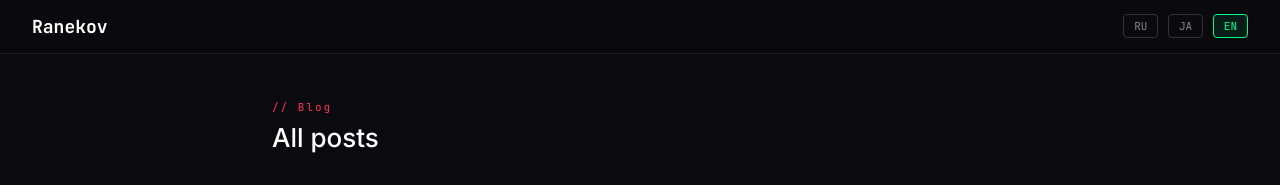
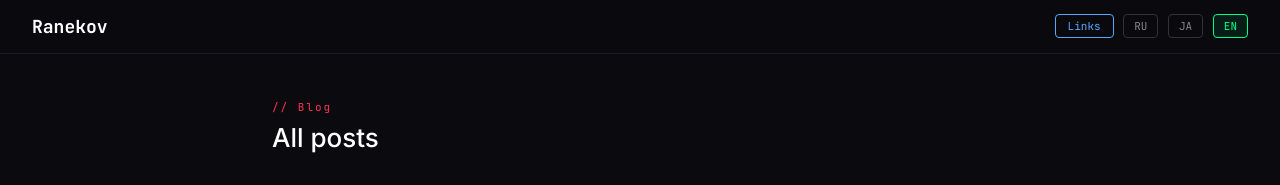
Before and after one commit to ranekov/ranekov.github.io, a Jekyll site: the page built from blog/index.html, in a window 1280 px wide. Shown: the top 185 px of the page. Built offline with Jekyll 4.4.1, drawn with Linux system fonts in a browser that asks for light colours.

Commit message:
Add files via upload

```diff
--- a/blog/index.html
+++ b/blog/index.html
@@ -38,7 +38,9 @@ href="{{ page.url | absolute_url }}">
   body { font-family: 'Inter', sans-serif; background: #0a0a0f; color: #e0e0e0; min-height: 100vh; width: 100%; overflow-x: hidden; }
   nav { display: flex; align-items: center; justify-content: space-between; padding: 0.9rem 2rem; border-bottom: 1px solid #1a1a2e; background: rgba(10,10,15,0.97); position: fixed; top: 0; left: 0; right: 0; z-index: 100; }
   .nav-logo { font-family: 'JetBrains Mono', monospace; font-size: 18px; font-weight: 700; color: #ffffff; text-decoration: none; }
-  .nav-links { display: flex; align-items: center; gap: 0.6rem; }
+  .nav-links { display: flex; align-items: center; flex-wrap: wrap; justify-content: flex-end; gap: 0.6rem; }
+  .link-btn { background: none; border: 1px solid #58a6ff; color: #58a6ff; padding: 4px 12px; border-radius: 4px; font-family: 'JetBrains Mono', monospace; font-size: 11px; cursor: pointer; text-decoration: none; white-space: nowrap; transition: all 0.2s; }
+  .link-btn:hover { background: rgba(88,166,255,0.08); }
   .lang-btn { background: none; border: 1px solid #333; color: #888; padding: 4px 10px; border-radius: 4px; font-family: 'JetBrains Mono', monospace; font-size: 11px; cursor: pointer; transition: all 0.2s; }
   .lang-btn.active, .lang-btn:hover { border-color: #00ff88; color: #00ff88; background: rgba(0,255,136,0.08); }
   main { max-width: 800px; margin: 0 auto; padding: 3rem 2rem; }
@@ -59,6 +61,8 @@ href="{{ page.url | absolute_url }}">
   @media (max-width: 500px) {
     nav { padding: 0.8rem 1rem; }
     main { padding: 2rem 1rem; }
+    .nav-links { gap: 0.35rem; }
+    .lang-btn, .link-btn { padding: 4px 8px; font-size: 10px; }
   }
 </style>
 </head>
@@ -67,6 +71,7 @@ href="{{ page.url | absolute_url }}">
 <nav>
   <a class="nav-logo" href="/">Ranekov</a>
   <div class="nav-links">
+    <a class="link-btn" href="/link" id="link-nav-btn">Links</a>
     <button class="lang-btn" onclick="setLang('ru')">RU</button>
     <button class="lang-btn" onclick="setLang('ja')">JA</button>
     <button class="lang-btn active" onclick="setLang('en')">EN</button>
@@ -101,6 +107,7 @@ const C = {
     noResults: '該当する投稿がありません',
   },
   en: {
+    linkNav: 'Links',
     pageLabel: '// Blog',
     pageTitle: 'All posts',
     empty: 'No posts yet',
```
Also changed, not shown: other parts of blog/index.html (+3 -0 lines).
